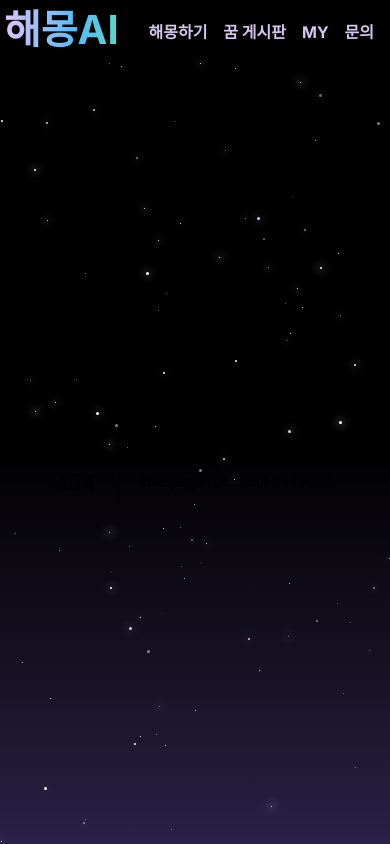
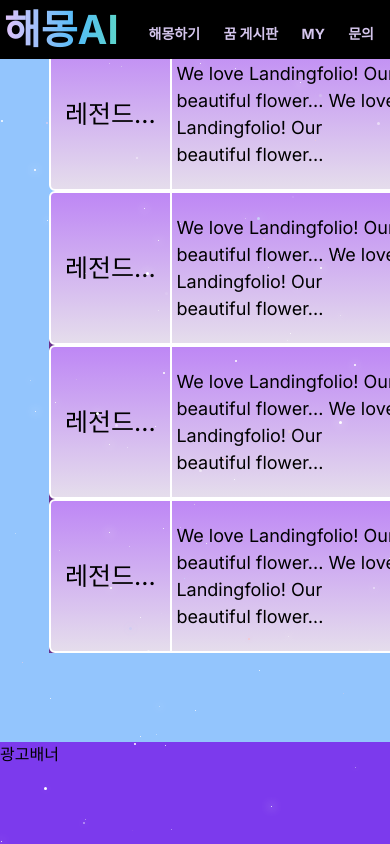
Before and after one commit to KimRunning/AI-Dream-interpretation, a Next.js app: page /community in a window 390 px wide. Before the commit this address had no page. Built offline with nearby package versions, Linux system fonts and the light colour scheme.

Commit message:
refactor: 모든 배너 layout컴포넌트로 위치 변경, result페이지 반응형 css 구현, listCard 스타일 완성

```diff
--- /dev/null
+++ b/app/community/page.tsx
@@ -0,0 +1,23 @@
+import React from "react";
+import ListCard from "../components/listCard/listCard";
+
+export default function Community() {
+  return (
+    <main className="bg-blue-300 w-full h-[88vh] flex justify-center items-center">
+      <div className="bg-purple w-[75%] h-[60%] items-center flex flex-wrap-reverse justify-around ">
+        <ListCard />
+        <ListCard />
+        <ListCard />
+        <ListCard />
+        <ListCard />
+        <ListCard />
+        <ListCard />
+        <ListCard />
+        <ListCard />
+        <ListCard />
+        <ListCard />
+        <ListCard />
+      </div>
+    </main>
+  );
+}
--- a/app/components/haeder/haeder.tsx
+++ b/app/components/haeder/haeder.tsx
@@ -14,16 +14,16 @@ export default function Header() {
           </p>
         </div>
         <div className="w-[68vw]  flex sm:hidden flex-row items-end justify-between pr-5 pb-[15px]">
-          <span className=" text-[16px] font-bold 2xl:text-[22px] xl:text-[18px] text-[#D5C6ED]">해몽하기</span>
-          <span className=" text-[16px] font-bold 2xl:text-[22px] xl:text-[18px] text-[#D5C6ED]">꿈 게시판</span>
-          <span className="text-[16px] font-bold 2xl:text-[22px] xl:text-[18px] text-[#D5C6ED]">MY</span>
-          <span className=" text-[16px] font-bold 2xl:text-[22px] xl:text-[18px] text-[#D5C6ED]">문의</span>
+          <span className=" text-[14px] font-bold 2xl:text-[22px] xl:text-[18px] text-[#D5C6ED]">해몽하기</span>
+          <span className=" text-[14px] font-bold 2xl:text-[22px] xl:text-[18px] text-[#D5C6ED]">꿈 게시판</span>
+          <span className="text-[14px] font-bold 2xl:text-[22px] xl:text-[18px] text-[#D5C6ED]">MY</span>
+          <span className=" text-[14px] font-bold 2xl:text-[22px] xl:text-[18px] text-[#D5C6ED]">문의</span>
         </div>
         <div className="hidden sm:flex sm:w-[400px]  flex-row justify-between items-end pr-2  lg:pr-10 pb-[6px] lg:w-[40vw] ">
-          <span className=" text-[14px] font-bold 2xl:text-[22px] xl:text-[18px] text-[#D5C6ED]">꿈 해몽하기</span>
-          <span className=" text-[14px] font-bold 2xl:text-[22px] xl:text-[18px] text-[#D5C6ED]">다른 사람 꿈 보기</span>
-          <span className=" text-[14px] font-bold 2xl:text-[22px] xl:text-[18px] text-[#D5C6ED]">내 꿈 보기</span>
-          <span className=" text-[14px] font-bold 2xl:text-[22px] xl:text-[18px] text-[#D5C6ED]">제작자 / 문의</span>
+          <span className="  font-bold 2xl:text-[22px] xl:text-[18px] sm:text-[16px] text-[#D5C6ED]">꿈 해몽하기</span>
+          <span className="  font-bold 2xl:text-[22px] xl:text-[18px] sm:text-[16px] text-[#D5C6ED]">다른 사람 꿈 보기</span>
+          <span className="  font-bold 2xl:text-[22px] xl:text-[18px] sm:text-[16px] text-[#D5C6ED]">내 꿈 보기</span>
+          <span className="  font-bold 2xl:text-[22px] xl:text-[18px] sm:text-[16px] text-[#D5C6ED]">제작자 / 문의</span>
         </div>
       </section>
     </>
--- a/app/components/listCard/listCard.tsx
+++ b/app/components/listCard/listCard.tsx
@@ -1,5 +1,16 @@
 import React from "react";
 
-export default function listCard() {
-  return <div>listCard</div>;
+export default function ListCard() {
+  return (
+    <>
+      <main className="flex flex-row w-[350px] h-[150px] bg-white rounded-md bg-gradient-to-b from-[#BE87F5] to-[#E5DDEC] border-2 border-white">
+        <section className="flex items-center justify-center w-[120px] h-[100%] text-[25px] border-r-2 border-white">레전드...</section>
+        <section className="flex w-[230px] h-[100%] justify-center ">
+          <div className="flex justify-center items-center w-[220px] h-[100%] text-[18px]">
+            We love Landingfolio! Our beautiful flower... We love Landingfolio! Our beautiful flower...
+          </div>
+        </section>
+      </main>
+    </>
+  );
 }
--- a/app/globals.css
+++ b/app/globals.css
@@ -13,9 +13,6 @@ body {
   width: 100%;
   position: relative;
 }
-body::-webkit-scrollbar {
-  display: none; /* 크롬, 사파리, 오페라, 엣지 */
-}
 
 .notice {
   background: -webkit-linear-gradient(top, rgb(0, 0, 0) 50%, rgb(25, 19, 39) 80%, rgb(43, 32, 72));
--- a/app/layout.tsx
+++ b/app/layout.tsx
@@ -12,12 +12,17 @@ export const metadata = {
 
 export default function RootLayout({ children }: { children: React.ReactNode }) {
   return (
-    <html lang="en">
+    <html lang="en" className="scrollbar-hide">
       <body className={inter.className}>
         <Header />
         <div className={"notice"}>
           <Stars />
+          <div className="bg-white fixed left-2 top-[110px] z-10 w-[9%] h-[600px] hidden sm:inline">광고 사이드 배너</div>
+          <div className="bg-white fixed right-2 top-[110px] z-10 w-[9%] h-[600px] hidden sm:inline">광고 사이드 배너</div>
           {children}
+          <div className=" flex items-center justify-center">
+            <div className="fixed w-[100%] h-[120px] bg-violet-600 sm:w-[500px] md:w-[700px] ">광고배너</div>
+          </div>
         </div>
       </body>
     </html>
--- a/app/page.tsx
+++ b/app/page.tsx
@@ -23,11 +23,11 @@ export default function Chat() {
             &nbsp; 무<span className="text-[20px] sm:text-[30px]">의식</span>
           </span>
         </section>
-        <section className="w-[100%] h-[400px] mx-auto items-center flex flex-col justify-center">
+        <section className="w-[100%] h-[45vh] mx-auto items-center flex flex-col justify-center">
           <form className="w-[80%] m-1 sm:w-[460px] flex flex-col items-center justify-center" onSubmit={onSubmitHandler}>
             <span className="mb-1 w-[80%] text-[17px] sm:w-[450px] sm:text-[20px] text-[#CBD0D9] font-semibold">해몽 전문 AI가 분석해드려요!</span>
             <textarea
-              className="text-gray-500 font-bold w-[80%] h-[200px] sm:w-[450px] sm:h-[220px] bg-white bg-opacity-90"
+              className="text-gray-500 font-bold w-[80vw] h-[180px] sm:w-[450px] sm:h-[220px] bg-white bg-opacity-90"
               value={input}
               placeholder="당신이 꾼 꿈을 적어주세요!"
               onChange={handleInputChange}
@@ -37,7 +37,7 @@ export default function Chat() {
             </button>
           </form>
         </section>
-        <section className="bg-purple flex flex-col w-full max-w-md h-[5px] py-24 mx-auto stretch">
+        <section className="bg-purple flex flex-col w-full h-[5px]  mx-auto stretch">
           {messages.map(m => (
             <div key={m.id} className="whitespace-pre-wrap">
               {m.role === "user" ? "User: " : "AI: "}
--- a/app/result/page.tsx
+++ b/app/result/page.tsx
@@ -5,21 +5,23 @@ export default function Result() {
   return (
     <>
       <main className="w-full h-[88vh] ">
-        <section className="w-full h-[75vh]  flex flex-row items-center justify-between">
-          <div className="bg-white w-[9%] h-[580px]">광고 사이드 배너</div>
+        <section className="w-full h-[75vh]  flex flex-row items-center justify-center">
           <div className="h-[85%]">
             <ResultCard />
-            <div className=" flex flex-row justify-between h-[40px]">
-              <button className="bg-[#E7E167] w-[130px] h-[35px] rounded mt-[15px] border-[1px] border-white font-semibold">꿈 저장 및 공유</button>
-              <button className="bg-[#E17F38] w-[130px] h-[35px] rounded mt-[15px] border-[1px] border-white font-semibold">비공개로 저장</button>
-              <button className="bg-[#D34A52] w-[130px] h-[35px] rounded mt-[15px] border-[1px] border-white font-semibold">SNS 공유하기</button>
+            <div className=" flex flex-row justify-between h-[25px]">
+              <button className="z-50 bg-[#E7E167] w-[100px] h-[28px] sm:w-[130px] sm:h-[35px] rounded mt-[15px] border-[1px] border-white font-semibold">
+                저장 / 게시
+              </button>
+              <button className="z-50 bg-[#E17F38] w-[100px] h-[28px] sm:w-[130px] sm:h-[35px] rounded mt-[15px] border-[1px] border-white font-semibold">
+                저장 / 비공개
+              </button>
+              <button className="z-50 bg-[#D34A52] w-[100px] h-[28px] sm:w-[130px] sm:h-[35px] rounded mt-[15px] border-[1px] border-white font-semibold">
+                SNS 공유
+              </button>
             </div>
           </div>
-          <div className="bg-white w-[9%] h-[580px]">광고 사이드 배너</div>
         </section>
-        <section className="w-[100%] h-[13vh] flex justify-center">
-          <div className=" w-[450px] bg-violet-600">광고배너</div>
-        </section>
+        <section className="w-[100%] h-[13vh] flex justify-center "></section>
       </main>
     </>
   );
```
Also changed, not shown: app/components/resultCard/resultCard.tsx (+7 -7 lines).
